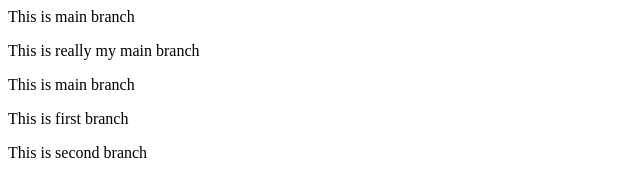
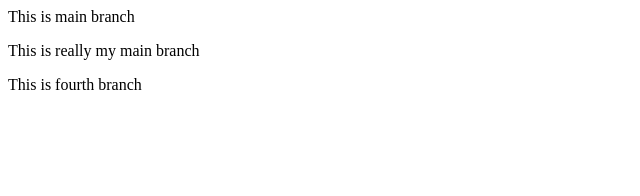
Before and after one commit to CheaChamroeun-Am/Learn-Git, a plain HTML site: page index.html in a window 1280 px wide. Shown: the whole page, without its empty margins (0-640 px from the left). Drawn offline with Linux system fonts and the light colour scheme.

Commit message:
Update index.html

```diff
--- a/index.html
+++ b/index.html
@@ -2,7 +2,5 @@
 <p>This is really my main branch</p>
 
 <div>
-    <p>This is main branch</p>
-    <p>This is first branch</p>
-    <p>This is second branch</p>
+    <p>This is fourth branch</p>
 </div>
```
